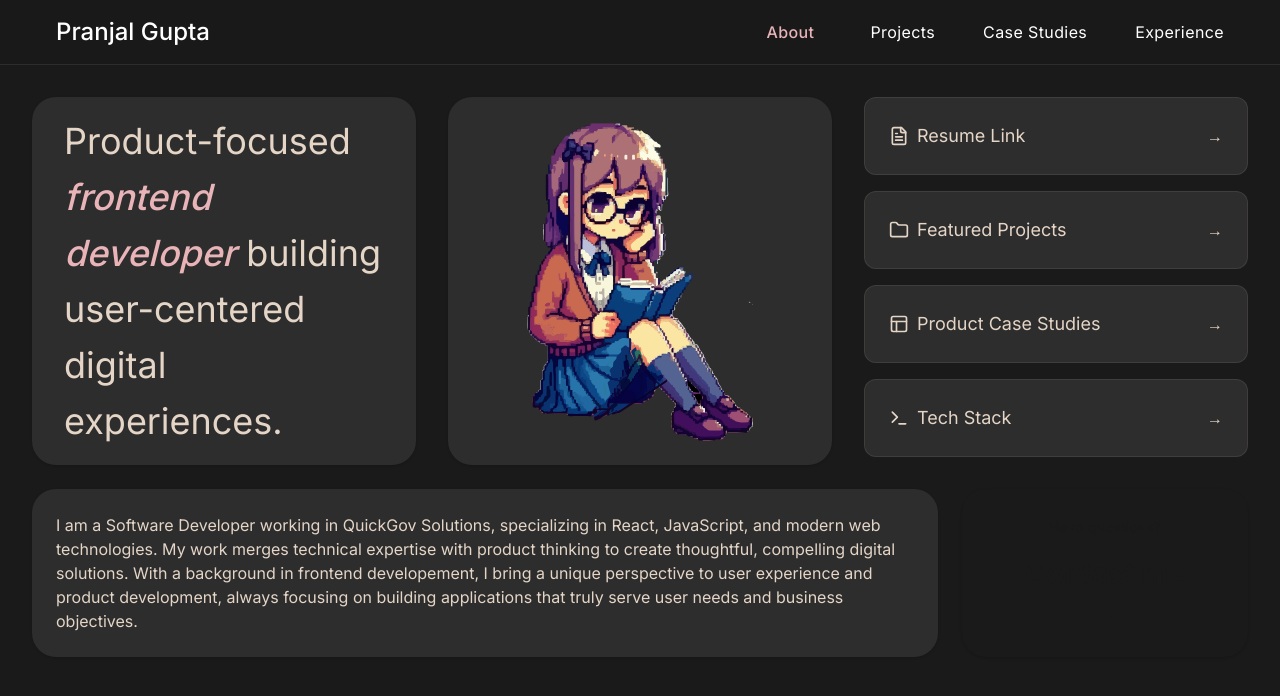
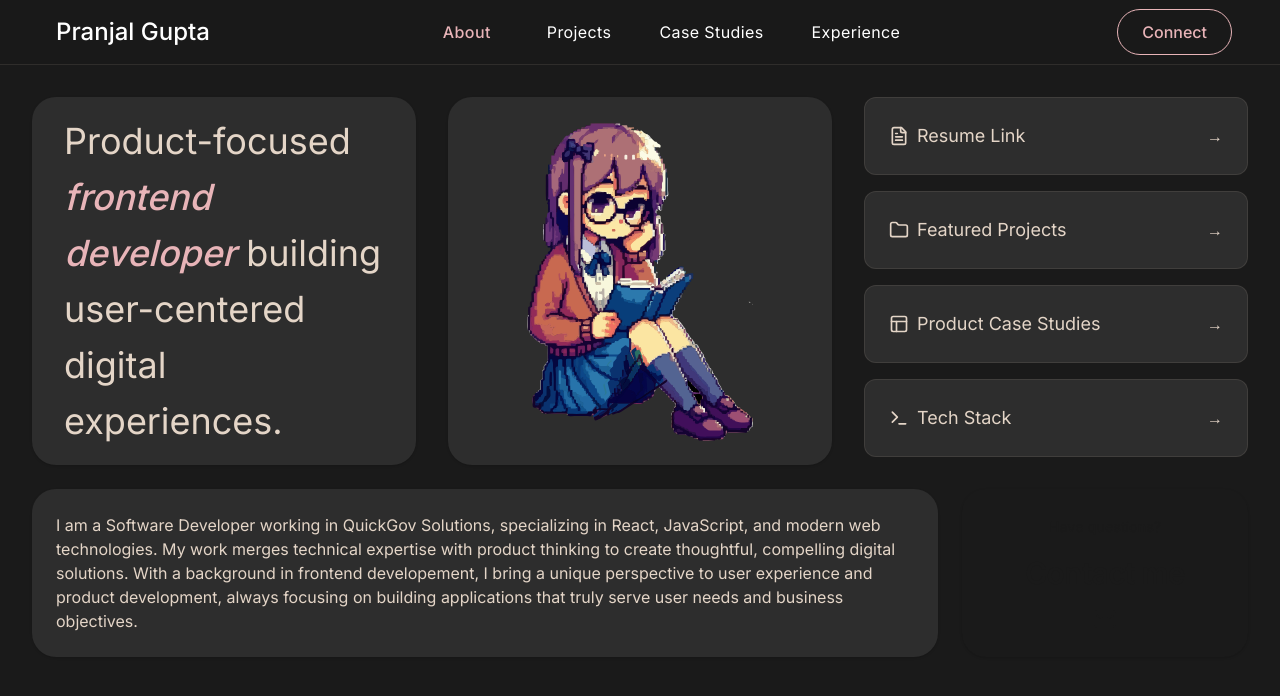
Before and after one commit to P1210/P1210.github.io, a Next.js app: page / in a window 1280 px wide. Shown: the top 696 px of the page. Built offline with nearby package versions, Linux system fonts and the light colour scheme; a web font is replaced by a local one.

Commit message:
Fix the styles to show the Connect button on Large Screens

```diff
--- a/src/app/styles/navigation.css
+++ b/src/app/styles/navigation.css
@@ -40,20 +40,20 @@
 .mobile-menu {
   @apply hidden;
 }
+
+/* shown only after the medium screens */
 .nav-cta {
-  @apply hidden;
+  @apply hidden lg:block;
 }
+.nav-list {
+  @apply hidden md:inline-flex;
+}
+
 
 /* Small screens */
 @media (max-width: 768px) {
   .navbar-container {
     @apply px-4 py-3;
-  }
-
-  /* Hide desktop nav and CTA */
-  .nav-list,
-  .nav-cta {
-    @apply hidden;
   }
 
   /* Show hamburger */
```
